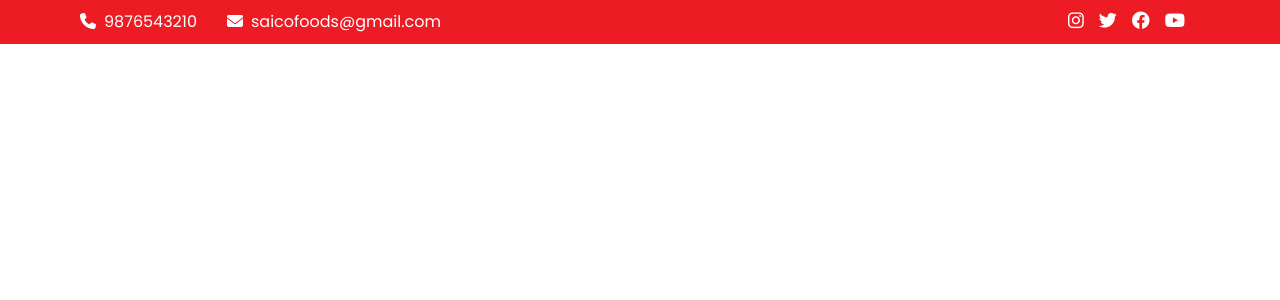
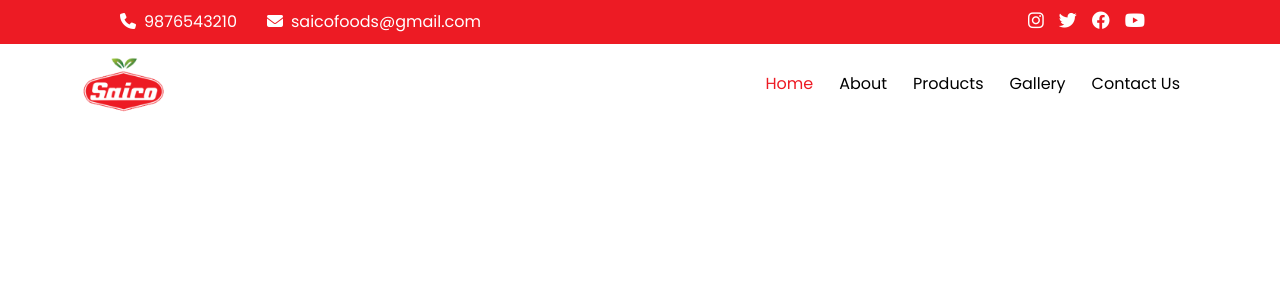
Before and after one commit to adil-shabab/saico-food-production, a PHP site: page / in a window 1280 px wide. Shown: the top 300 px of the page. Run offline with PHP 8.4, Linux system fonts and the light colour scheme.

Commit message:
navbar desktop view completed

```diff
--- a/assets/css/style.css
+++ b/assets/css/style.css
@@ -22,7 +22,7 @@ a:hover{
     display: flex;
     justify-content: space-between;
     align-items: center;
-    padding: 10px 80px;
+    padding: 10px 120px;
     background: #ED1B24;
     color: white;
 }
@@ -51,7 +51,7 @@ a:hover{
 .top-navbar .right-section i:hover{
     transform: rotate(360deg);
 }
-@media screen and (max-width: 800px) {
+@media screen and (max-width: 850px) {
     .top-navbar .left-section p{
         display: none;
     }
@@ -62,3 +62,23 @@ a:hover{
         padding: 10px 30px;
     }
 }
+
+
+
+/* navbar css start  */
+.navbar .navbar-brand img{
+    width: 85px;
+}
+.navbar .navbar-nav .nav-item a.active{
+    color: #ED1B24;
+}
+.navbar .navbar-nav .nav-item a:hover{
+    color: #ED1B24;
+}
+.navbar .navbar-nav .nav-item{
+    margin-right: 10px;
+}
+.navbar .navbar-nav .nav-item a{
+    color: black;
+}
+/* navbar css end */
--- a/index.html
+++ b/index.html
@@ -18,6 +18,8 @@
 </head>
 
 <body>
+
+
   <header>
     <!-- top navbar start -->
     <div class="top-navbar">
@@ -37,12 +39,44 @@
         </div>
     </div>
     <!-- top navbar end -->
-    <!-- navbar-->
+
+
+    <!-- navbar start -->
+    <nav class="navbar navbar-expand-lg navbar-light">
+        <div class="container">
+          <a class="navbar-brand" href="#"><img src="assets/img/logo.png" alt=""></a>
+          <button class="navbar-toggler" type="button" data-bs-toggle="collapse" data-bs-target="#navbarNav" aria-controls="navbarNav" aria-expanded="false" aria-label="Toggle navigation">
+            <span class="navbar-toggler-icon"></span>
+          </button>
+          <div class="collapse navbar-collapse" id="navbarNav">
+            <ul class="ms-auto navbar-nav">
+              <li class="nav-item">
+                <a class="nav-link active" aria-current="page" href="#">Home</a>
+              </li>
+              <li class="nav-item">
+                <a class="nav-link" href="#">About</a>
+              </li>
+              <li class="nav-item">
+                <a class="nav-link" href="#">Products</a>
+              </li>
+              <li class="nav-item">
+                <a class="nav-link" href="#">Gallery</a>
+              </li>
+              <li class="nav-item">
+                <a class="nav-link" href="#">Contact Us</a>
+              </li>
+            </ul>
+          </div>
+        </div>
+      </nav>
+    <!-- navbar end -->
   </header>
 
 
   <main>
+    <!-- slider starts -->
 
+    <!-- slider end -->
   </main>
 
 
```
Also changed, not shown: assets/img/logo.png (added).
